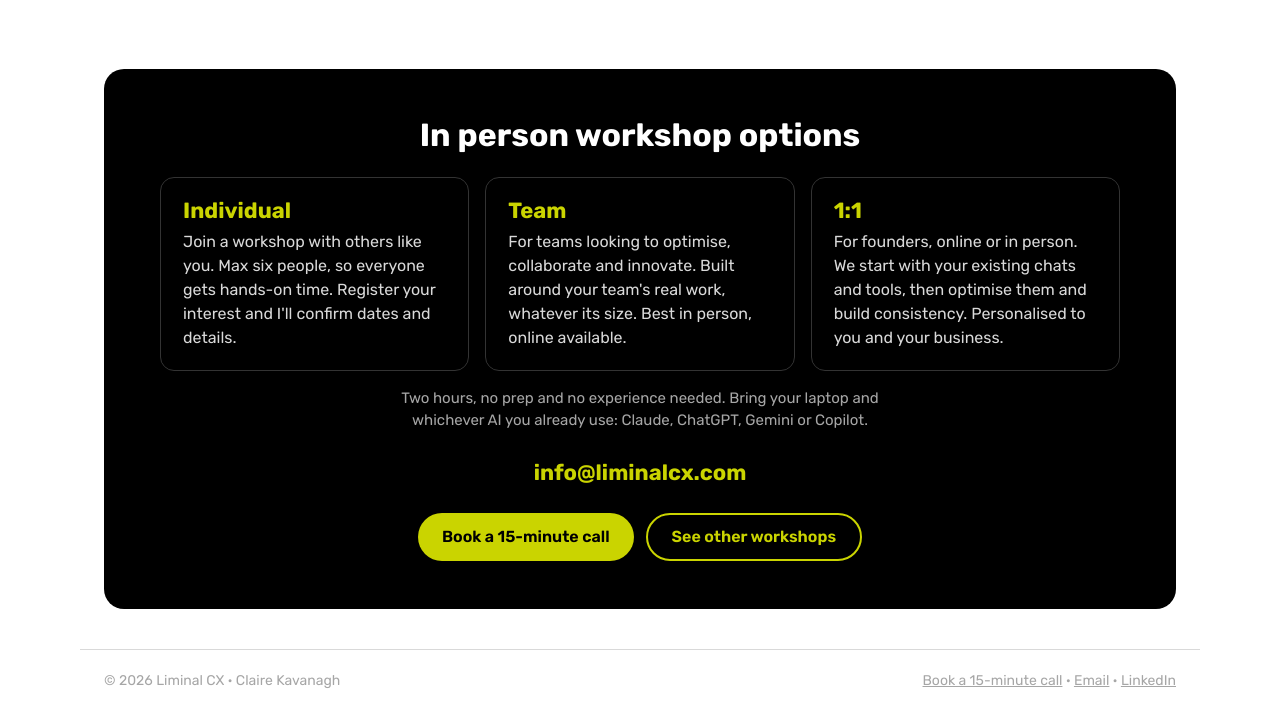
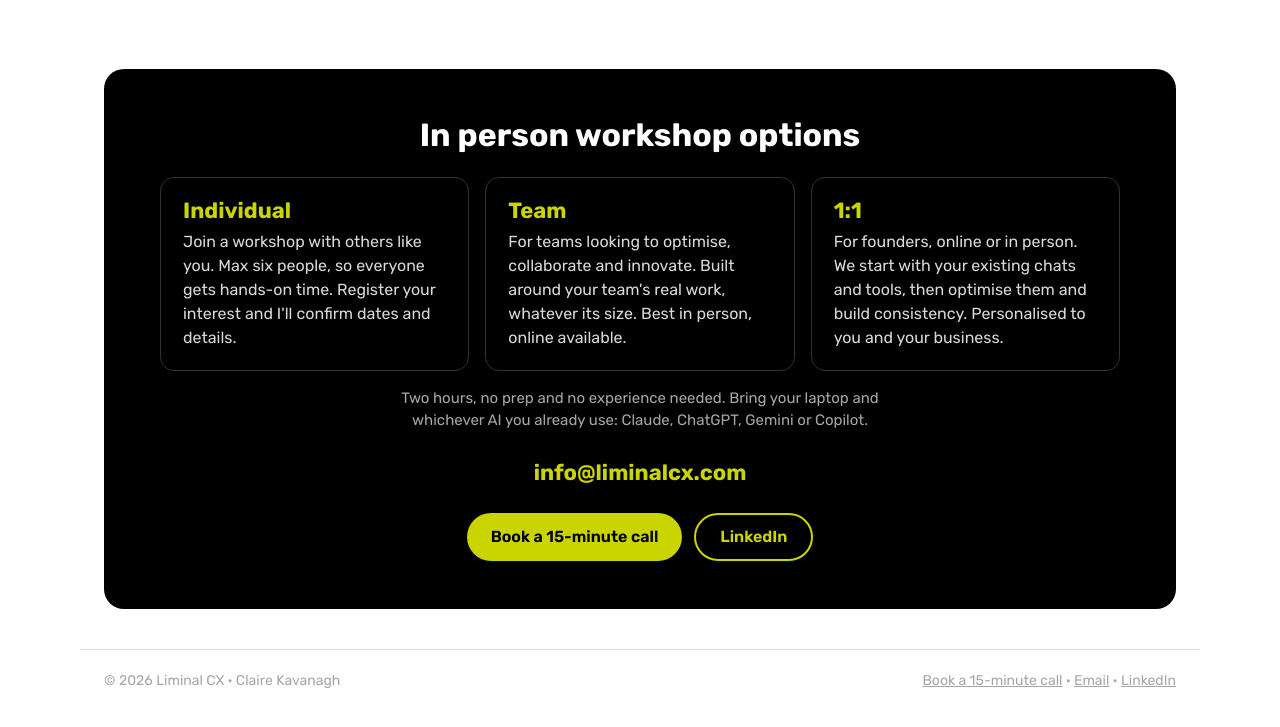
Before and after one commit to ckav/liminalcx-site, a plain HTML site: page ai-audit/index.html in a window 1280 px wide. Shown: the part 2096-2823 px from the top of the page. Drawn offline with nearby package versions, Linux system fonts and the light colour scheme.

Commit message:
Contact box on every page shows email and LinkedIn
Co-Authored-By: Claude Opus 5.5 <noreply@anthropic.com>
Claude-Session: https://claude.ai/code/session_01WM4swAxEgd7GeLAJL5c1wj

```diff
--- a/ai-audit/index.html
+++ b/ai-audit/index.html
@@ -142,7 +142,7 @@
     <a class="email" href="mailto:info@liminalcx.com?subject=AI%20Audit">info@liminalcx.com</a>
     <div class="btns" style="justify-content:center">
       <a class="btn btn-lime" href="/book">Book a 15-minute call</a>
-      <a class="btn btn-line" href="/workshops/">See other workshops</a>
+      <a class="btn btn-line" href="https://www.linkedin.com/in/clairekav" rel="noopener">LinkedIn</a>
     </div>
   </div>
 </section>
```
Also changed, not shown: workshops/index.html (+1 -1 lines).
